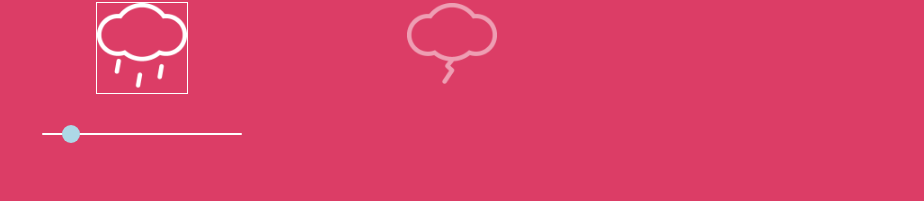
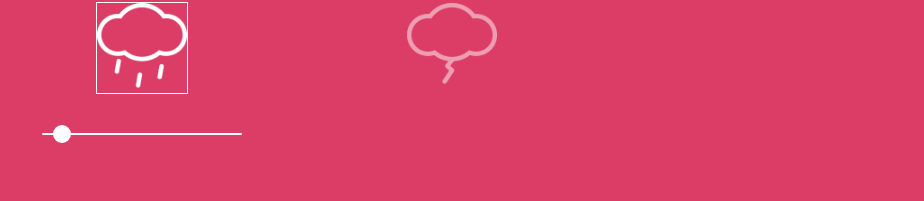
Before and after one commit to musial-adam/noisli-app-recreate-challenge, a React (Create React App) app: page / in a window 1280 px wide. Both pictures are taken after a click on the button 485 px from the left and 317 px from the top of the page. Shown: the part 269-470 px from the top of the page, without its empty margins (343-1267 px from the left). Built offline with nearby package versions, Linux system fonts and the light colour scheme.

Commit message:
slider controls works with arrow keys, refactor start point

```diff
--- a/src/components/Slider/Slider.js
+++ b/src/components/Slider/Slider.js
@@ -4,18 +4,21 @@ import PropTypes from 'prop-types';
 import styles from './Slider.module.scss';
 
 const Slider = props => {
+  const { sliderPos } = props;
   return (
-    <div className={styles.SliderContainer}>
+    <>
       <div className={styles.Slider}>
         <div
           className={styles.SliderControl}
-          style={{ left: `${props.sliderPos}px` }}
+          style={{ left: `${sliderPos}px` }}
         />
       </div>
-    </div>
+    </>
   );
 };
 
-Slider.propTypes = {};
+Slider.propTypes = {
+  sliderPos: PropTypes.number.isRequired,
+};
 
 export default Slider;
--- a/src/components/Slider/Slider.module.scss
+++ b/src/components/Slider/Slider.module.scss
@@ -1,4 +1,3 @@
-.SliderContainer {
 .Slider {
   height: 2px;
   width: 200px;
@@ -8,17 +7,18 @@
   &Control {
     height: 18px;
     width: 18px;
-			background-color: lightblue;
+    background-color: white;
     border-radius: 50%;
     position: absolute;
     top: -8px;
-			left: -29px;
+    transform: translateX(-50%);
+
+    &:hover {
+      cursor: pointer;
     }
   }
-  // .SliderControl {
-	// 	height: 20px;
-  //   width: 20px;
-	// 	background-color: white;
-  //   border-radius: 50%;
-  // }
+
+  &:hover {
+    cursor: pointer;
   }
+}
```
Also changed, not shown: src/components/SoundTile/SoundTile.js (+0 -22 lines). Lines whose indentation alone changed are shown as unchanged.
